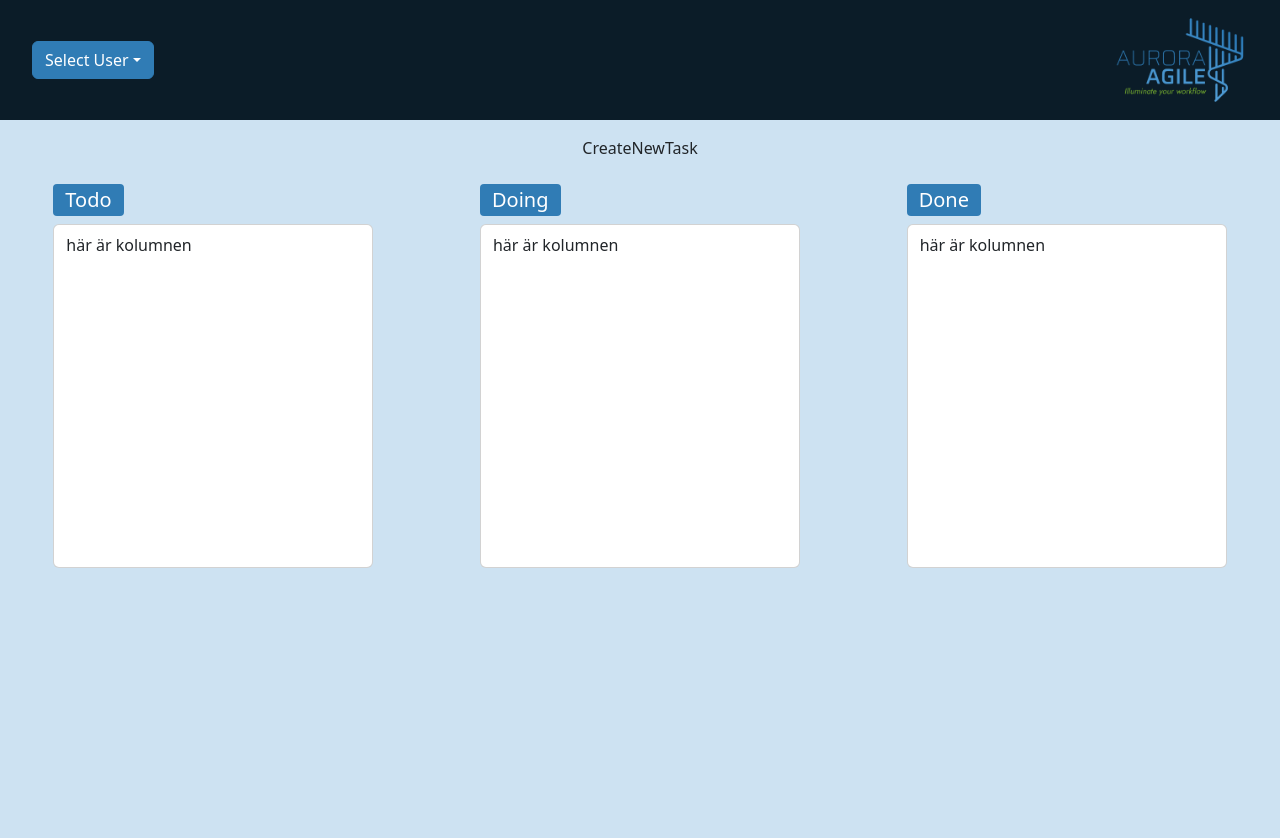
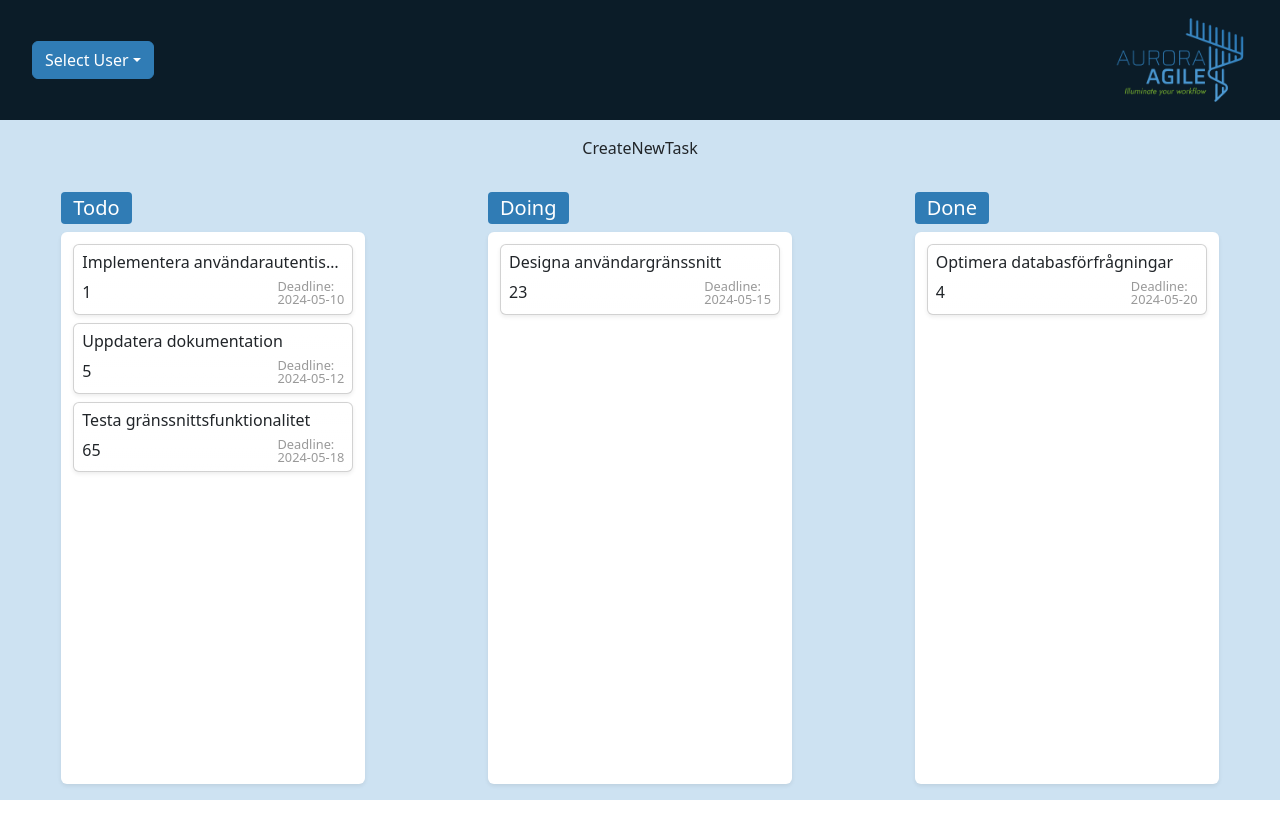
Before and after one commit to Kiwiih/Aurora-Agile, a React (Vite) app: page / in a window 1280 px wide. Shown: the top 838 px of the page. After the commit the page ends 800 px from the top, so only its background shows below. Built offline with nearby package versions, Linux system fonts and the light colour scheme.

Commit message:
plz do work now

```diff
--- a/src/assets/index.css
+++ b/src/assets/index.css
@@ -1,7 +1,16 @@
-*, ::before, ::after {
+*,
+::before,
+::after {
   box-sizing: border-box;
   margin: 0;
   padding: 0;
+}
+
+.bodyContainer {
+  height: 100vh;
+  background-color: rgb(30, 112, 23);
+  display: flex;
+  flex-direction: column;
 }
 
 .circle {
@@ -20,7 +29,6 @@
   align-items: center;
 }
 
-
 .cursor-pointer {
   cursor: pointer;
 }
@@ -28,12 +36,16 @@
 .task-title:hover {
   color: rgb(116, 116, 116);
 }
+
 main {
   background-color: #cde2f2;
   display: flex;
   flex-direction: column;
-    height: 100vh;
+  /* height: 100%; */
+  flex-grow: 1;
+
 }
+
 .createNewTask_section {
   padding: 1em;
   height: 5vh;
@@ -41,6 +53,7 @@
   margin: auto;
   margin-bottom: 1em;
 }
+
 .column_section {
   display: flex;
   flex-direction: row;
@@ -48,7 +61,7 @@
   justify-content: space-around;
 }
 
-  header{
+header {
   width: 100%;
   height: 15vh;
   display: flex;
@@ -57,11 +70,11 @@
   align-items: center;
 }
 
-  .auroraAgileLogo{
+.auroraAgileLogo {
   height: 70%;
   margin: 1rem 2rem;
 }
 
-  #dropdown-basic{
+#dropdown-basic {
   margin: 1rem 2rem;
 }
--- a/src/components/Board.jsx
+++ b/src/components/Board.jsx
@@ -22,6 +22,9 @@ const Board = () => {
   console.log(columns);
   return (
     <>
+      <div className='bodyContainer'>
+
+
         <Header
           setUser={setUser}
         />
@@ -39,6 +42,8 @@ const Board = () => {
             ))}
           </div>
         </main>
+
+      </div>
     </>
   );
 };
--- a/src/components/Column.jsx
+++ b/src/components/Column.jsx
@@ -1,42 +1,38 @@
 import React from 'react';
 import { useSelector } from 'react-redux';
 import { columnSlice } from '../features/column/columnSlice';
+import Task from './Task';
 
 
 
 const column = ({ columnId, user }) => {
 
   // getting slice
-  const columns = useSelector((state) => state[columnSlice.name].columns);
+  const columns = useSelector((state) => state.column.columns);
 
   // extract information avout the current column
   const currentColumn = columns.find((column) => column.id === columnId);
   const title = currentColumn.title
 
 
-
+  const tasks = useSelector((state) => state.task.tasks)
+  console.log(tasks)
 
 
 
   return (
     <>
-      {/* TILLFÄLLIG CONTAINER */}
-      <div
-        className='bg-aurora-light p-2'
-        style={{ height: '50vh' }}
-      >
-        {/* ------------------------------------ */}
-        {/* ------------------------------------ */}
-        {/* ------------------------------------ */}
+
+
 
       <div
-          className='h-100 d-flex flex-column'
+        className='d-flex flex-column my-3 mx-1'
         style={{
-            width: '20rem',
+          width: '19rem',
         }}
       >
         <div
-            className='h5 container rounded-1 py-1 text-bg-aurora-primary'
+          className='h5 container rounded-1 py-1 text-bg-aurora-primary '
           style={{
             marginLeft: '0',
             width: 'fit-content',
@@ -44,16 +40,29 @@ const column = ({ columnId, user }) => {
         > {title}
         </div>
 
-          <div className='card container py-2 flex-grow-1'>här är kolumnen
+        <div className='card border-0 container py-2 flex-grow-1  shadow-sm'>
+
+          {tasks.map((t) => {
+
+            console.log(t.columnId)
+            console.log(currentColumn)
+
+            if (t.columnId == currentColumn.id) {
+
+              return (
+
+                <Task key={t.id} title={t.title} doDate={t.doDate} assignedTo={t.assignedTo} deadline={t.deadline} />
+              )
+            }
 
 
+          })}
+
         </div>
-        </div>
+      </div >
 
-        {/* ------------------------------------ */}
-        {/* ------------------------------------ */}
-        {/* ------------------------------------ */}
-      </div>
+
+
     </>
   );
 };
--- a/src/components/Task.jsx
+++ b/src/components/Task.jsx
@@ -2,29 +2,29 @@
 
 import React from 'react';
 
-const task = ({ title, description, doDate, assignedTo, deadline }) => {
+const Task = ({ title, description, doDate, assignedTo, deadline }) => {
   return (
     <div
-      className='card p-2  bg-gradient shadow border-0  '
-      style={{ width: '300px' }}
+      className='card p-2  bg-gradient  shadow-sm  my-1'
+
     >
       <div className='d-flex justify-content-between'>
         <h3 className='h6 text-truncate'>{title}</h3>
 
-        <p
+        {/* <p
           style={{ fontSize: '80%' }}
           className='m-0 flex-shrink-0'
         >
           Do Date: <br />
           {doDate}
-        </p>
+        </p> */}
       </div>
 
       <div className='d-flex justify-content-between'>
         <p className='m-0'>{assignedTo}</p>
         <p
           style={{ fontSize: '80%' }}
-          className='m-0'
+          className='m-0 text-aurora-subtile lh-1'
         >
           Deadline: <br />
           {deadline}
@@ -34,4 +34,4 @@ const task = ({ title, description, doDate, assignedTo, deadline }) => {
   );
 };
 
-export default task;
+export default Task;
--- a/src/features/task/taskSlice.js
+++ b/src/features/task/taskSlice.js
@@ -52,6 +52,7 @@ const initialState = {
       deadline: '2024-05-18',
       doDate: '2024-04-30',
       assignedTo: [6, 5],
+      columnId: 1,
     },
   ],
 };
@@ -66,8 +67,8 @@ export const taskSlice = createSlice({
         title: action.payload,
       };
     },
-    removeTask: (state, action) => {},
-    moveTask: (state, action) => {},
+    removeTask: (state, action) => { },
+    moveTask: (state, action) => { },
     editTask: (state, action) => {
       const { taskId, assignedTo } = action.payload;
       const taskToUpdate = state.tasks.find(task => task.id === taskId);
```
Lines whose indentation alone changed are shown as unchanged.
